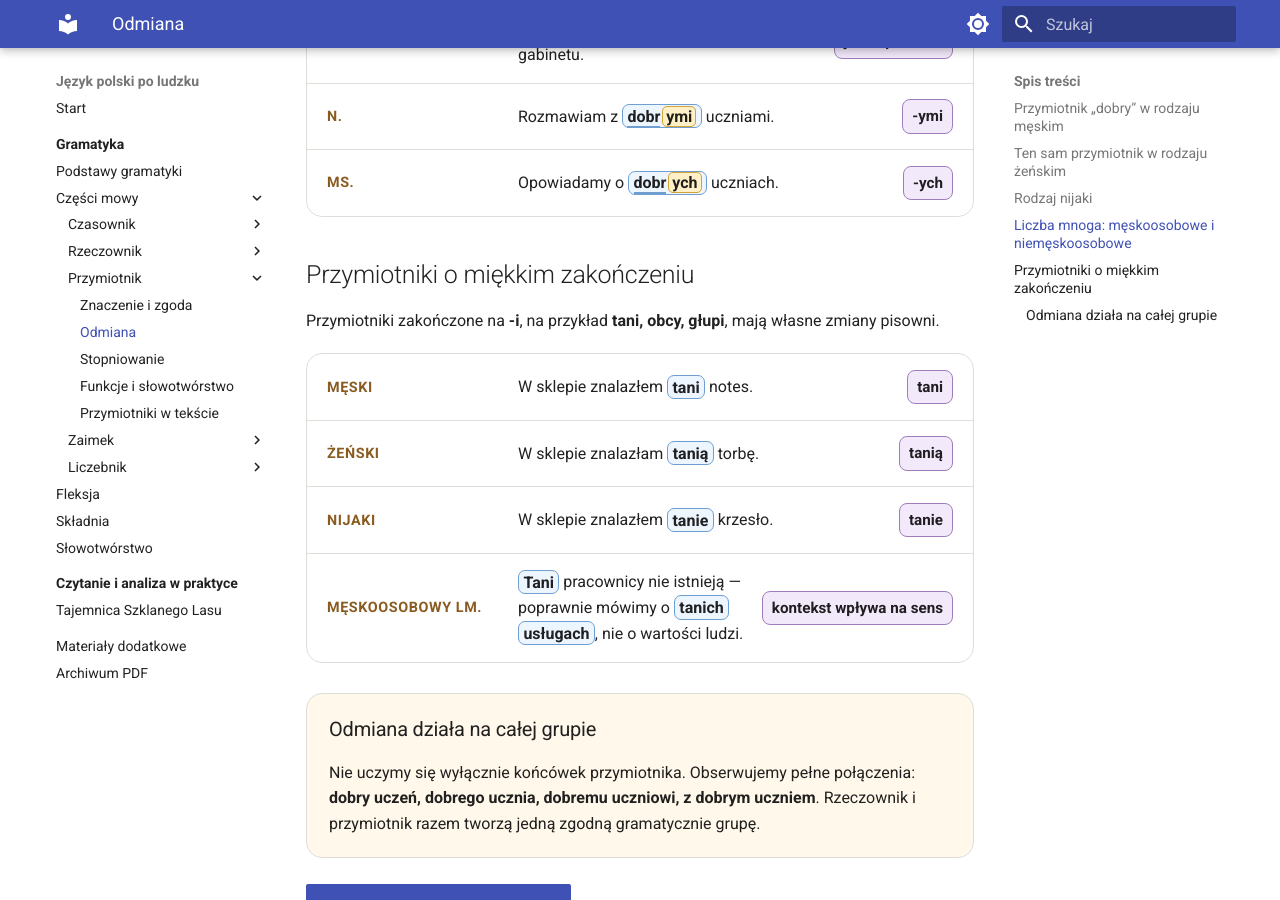
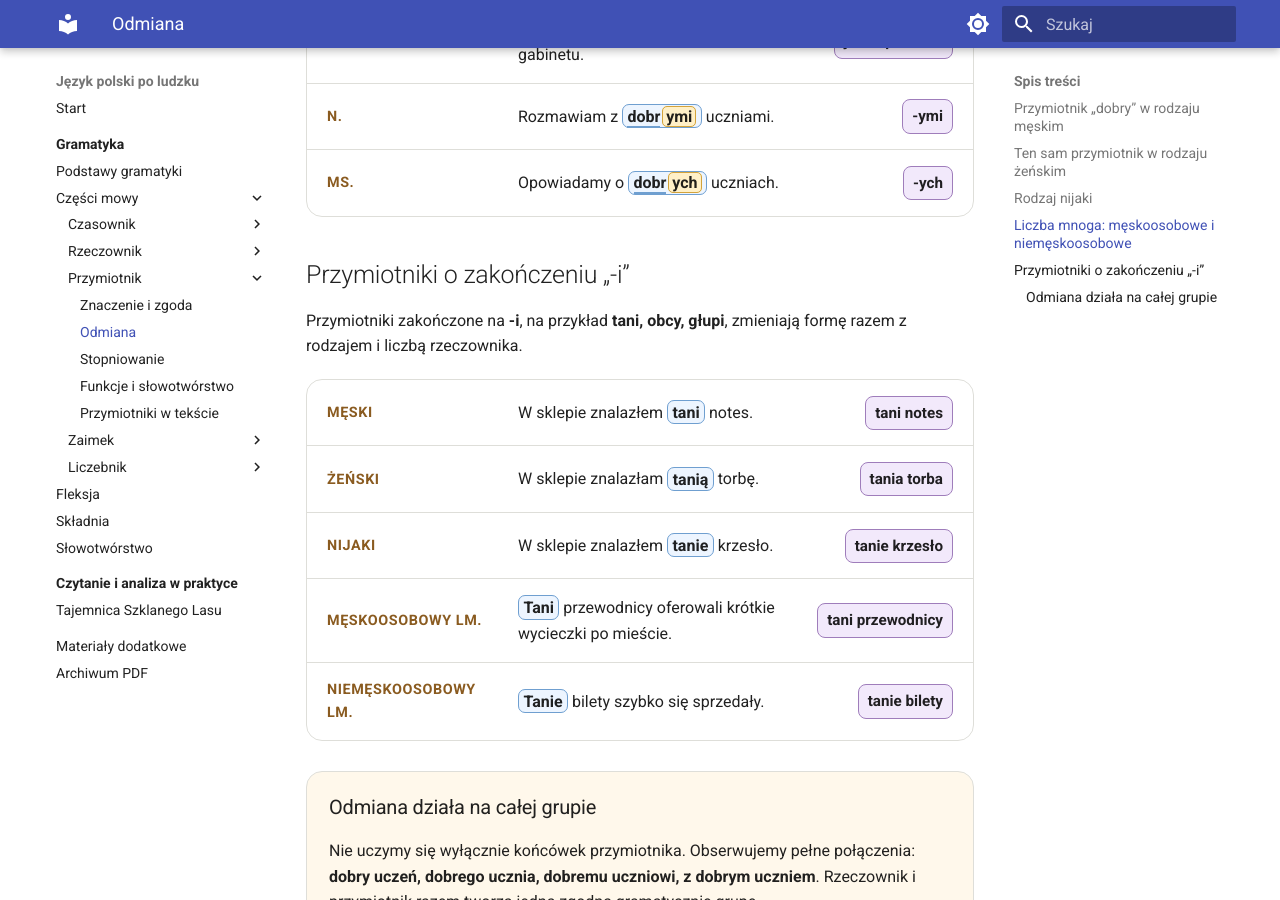
Before and after one commit to dchorazkiewicz/SP_JP, an MkDocs documentation site: the page built from docs/gramatyka/czesci-mowy/przymiotnik/odmiana.md, in a window 1280 px wide and 900 px high, scrolled down 2861 px. Built offline with MkDocs 1.6.1 and Material for MkDocs 9.7.7, drawn with Linux system fonts in a browser that asks for light colours.

Commit message:
Replace awkward adjective plural example

```diff
--- a/docs/gramatyka/czesci-mowy/przymiotnik/odmiana.md
+++ b/docs/gramatyka/czesci-mowy/przymiotnik/odmiana.md
@@ -68,15 +68,16 @@ Przymiotnik odmienia się przez rodzaje, liczby i przypadki. Nie wybiera formy s
   <div class="example-row"><span class="grammar-badge">Ms.</span><p>Opowiadamy o <span class="form-focus"><span class="stem-part">dobr</span><span class="ending-part">ych</span></span> uczniach.</p><span class="change-note">-ych</span></div>
 </div>
 
-## Przymiotniki o miękkim zakończeniu
+## Przymiotniki o zakończeniu „-i”
 
-Przymiotniki zakończone na **-i**, na przykład **tani, obcy, głupi**, mają własne zmiany pisowni.
+Przymiotniki zakończone na **-i**, na przykład **tani, obcy, głupi**, zmieniają formę razem z rodzajem i liczbą rzeczownika.
 
 <div class="example-series">
-  <div class="example-row"><span class="grammar-badge">męski</span><p>W sklepie znalazłem <span class="form-focus">tani</span> notes.</p><span class="change-note">tani</span></div>
-  <div class="example-row"><span class="grammar-badge">żeński</span><p>W sklepie znalazłam <span class="form-focus">tanią</span> torbę.</p><span class="change-note">tanią</span></div>
-  <div class="example-row"><span class="grammar-badge">nijaki</span><p>W sklepie znalazłem <span class="form-focus">tanie</span> krzesło.</p><span class="change-note">tanie</span></div>
-  <div class="example-row"><span class="grammar-badge">męskoosobowy lm.</span><p><span class="form-focus">Tani</span> pracownicy nie istnieją — poprawnie mówimy o <span class="form-focus">tanich usługach</span>, nie o wartości ludzi.</p><span class="change-note">kontekst wpływa na sens</span></div>
+  <div class="example-row"><span class="grammar-badge">męski</span><p>W sklepie znalazłem <span class="form-focus">tani</span> notes.</p><span class="change-note">tani notes</span></div>
+  <div class="example-row"><span class="grammar-badge">żeński</span><p>W sklepie znalazłam <span class="form-focus">tanią</span> torbę.</p><span class="change-note">tania torba</span></div>
+  <div class="example-row"><span class="grammar-badge">nijaki</span><p>W sklepie znalazłem <span class="form-focus">tanie</span> krzesło.</p><span class="change-note">tanie krzesło</span></div>
+  <div class="example-row"><span class="grammar-badge">męskoosobowy lm.</span><p><span class="form-focus">Tani</span> przewodnicy oferowali krótkie wycieczki po mieście.</p><span class="change-note">tani przewodnicy</span></div>
+  <div class="example-row"><span class="grammar-badge">niemęskoosobowy lm.</span><p><span class="form-focus">Tanie</span> bilety szybko się sprzedały.</p><span class="change-note">tanie bilety</span></div>
 </div>
 
 <div class="lesson-summary">
```
